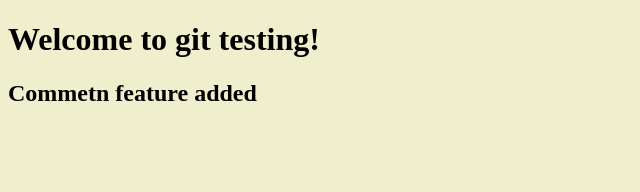
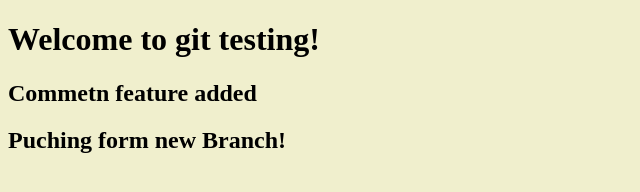
Before and after one commit to ibrahim65/git-project, a plain HTML site: page index.html in a window 1280 px wide. Shown: the whole page, without its empty margins (0-640 px from the left). Drawn offline with Linux system fonts and the light colour scheme.

Commit message:
Feature updated in index.html

```diff
--- a/index.html
+++ b/index.html
@@ -10,6 +10,7 @@
 <body>
     <h1>Welcome to git testing!</h1>
     <h2>Commetn feature added</h2>
+    <h2>Puching form new Branch!</h2>
 
     <script src="jQuery.js"></script>
     <script src="main.js"></script>
```
